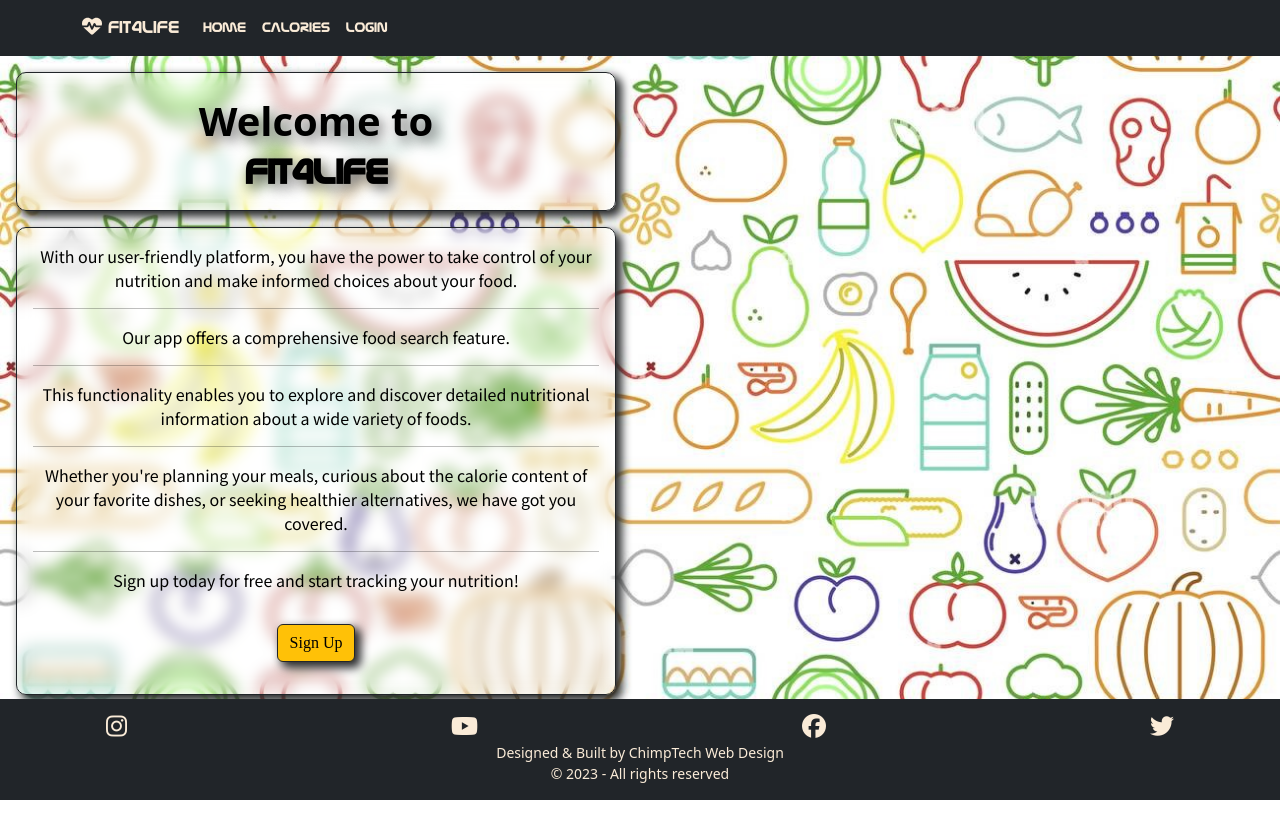
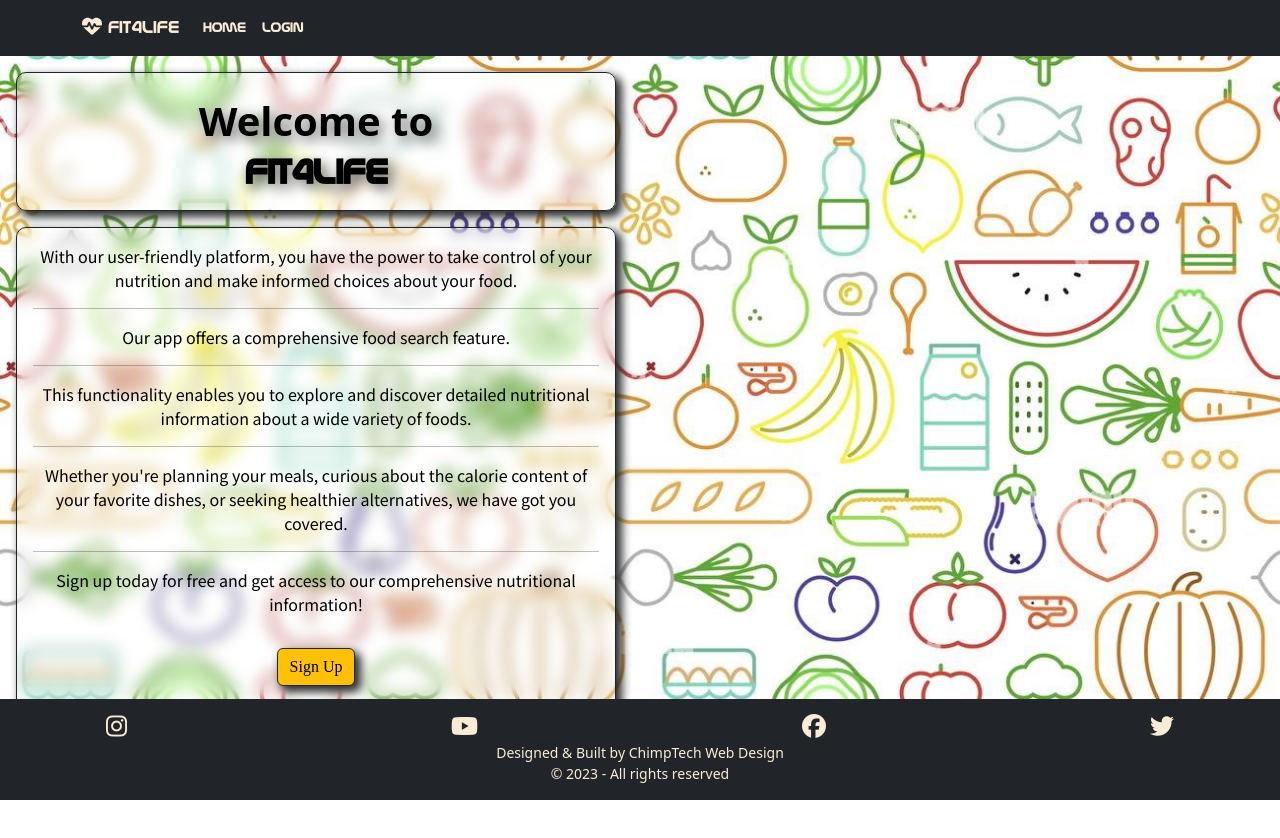
Before and after one commit to KSheridan86/Fit4Life, a React (Create React App) app in the folder fitness-frontend/: page / in a window 1280 px wide. Shown: the top 838 px of the page. Built offline with nearby package versions, Linux system fonts and the light colour scheme; a web font is replaced by a local one.

Commit message:
deleted unused components

```diff
--- a/fitness-frontend/src/App.js
+++ b/fitness-frontend/src/App.js
@@ -1,4 +1,4 @@
-import React, {useState} from 'react';
+import React, {useState, useEffect} from 'react';
 import './App.css';
 import Navbar from './components/Navbar';
 import BackToTop from './components/BackToTop';
@@ -7,13 +7,21 @@ import Footer from './components/Footer';
 function App() {
   const [loggedIn, setLoggedIn] = useState(false);
 
+  useEffect(() => {
+    // Check if UserData exists in local storage and keep the user logged in
+    const storedUserData = JSON.parse(localStorage.getItem('UserData'));
+    if (storedUserData) {
+        handleLogin();
+    }
+}, []);
+
   const handleLogin = () => {
     setLoggedIn(true);
   };
 
   const handleLogout = () => {
     setLoggedIn(false);
-    // Remove storedProfileData from local storage
+    // Remove all of the users data from local storage
     localStorage.removeItem('profileData');
     localStorage.removeItem('UserData');
     localStorage.removeItem('userId');
--- a/fitness-frontend/src/components/Navbar.js
+++ b/fitness-frontend/src/components/Navbar.js
@@ -2,7 +2,6 @@ import React, { useState } from 'react';
 import { BrowserRouter as Router, Route, Link, Routes } from 'react-router-dom';
 import '../App.css';
 import Home from '../views/Home';
-import Calories from '../views/Calories';
 import Nutrition from '../views/Nutrition';
 import SignUp from '../views/SignUp';
 import DeleteUser from '../views/DeleteUser';
@@ -54,11 +53,6 @@ const Navbar = ({ isLoggedIn, onLogin, onLogout }) => {
                   Home
                 </Link>
               </li>
-              <li className="nav-item">
-                <Link className="nav-link nasa" to="/calories" onClick={closeNav}>
-                  Calories
-                </Link>
-              </li>
               { isLoggedIn ?
               <li className="nav-item">
                 <Link className="nav-link nasa" to="/nutrition" onClick={closeNav}>
@@ -82,7 +76,6 @@ const Navbar = ({ isLoggedIn, onLogin, onLogout }) => {
       </nav>
       <Routes>
         <Route path="/" element={<Home loggedIn={isLoggedIn} />} />
-        <Route path="/calories" element={<Calories />} />
         <Route path="/nutrition" element={<Nutrition />} />
         <Route path="/signup" element={<SignUp onLogin={onLogin} />} />
         <Route path="/delete-user" element={<DeleteUser onLogout={onLogout} />} />
--- a/fitness-frontend/src/views/Calories.js
+++ /dev/null
@@ -1,11 +0,0 @@
-import React from 'react';
-
-const Calories = () => {
-    return (
-        <div className="calories">
-
-        </div>
-    );
-};
-
-export default Calories;
--- a/fitness-frontend/src/views/Home.js
+++ b/fitness-frontend/src/views/Home.js
@@ -112,7 +112,7 @@ const Home = ({loggedIn}) => {
                 {!loggedIn ? (
                     <div>
                         <p className="pb-3">
-                            Sign up today for free and start tracking your nutrition!
+                            Sign up today for free and get access to our comprehensive nutritional information!
                         </p>
                         <div className="col-12 text-center hand-writing mb-3">
                             <button
```
